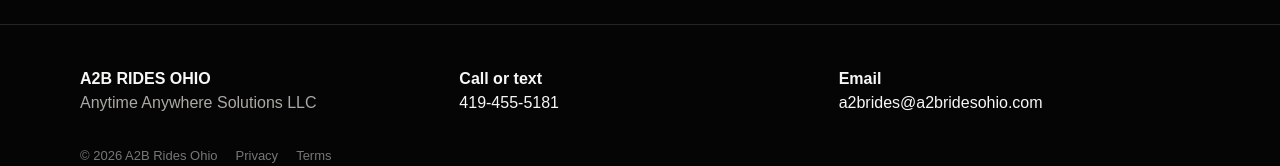
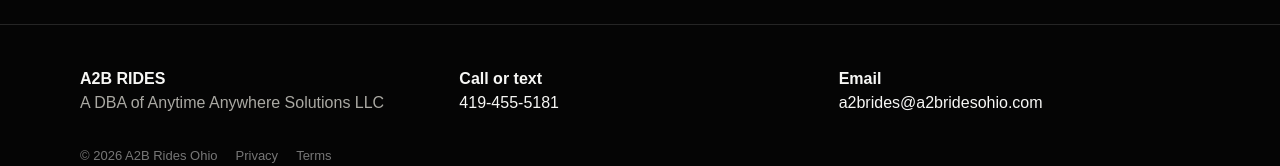
Before and after one commit to smobkings-oss/a2bridesohio-com, a Next.js app: page / in a window 1280 px wide. Shown: the part 1698-1864 px from the top of the page. Built offline with nearby package versions, Linux system fonts and the light colour scheme; no server answers.

Commit message:
Clarify A2B RIDES DBA ownership

```diff
--- a/app/layout.tsx
+++ b/app/layout.tsx
@@ -21,7 +21,7 @@
     {children}
     <footer id="contact" style={{borderTop:'1px solid #252525',padding:'42px 0',marginTop:56}}>
       <div className="shell grid3">
-        <div><strong>A2B RIDES OHIO</strong><div className="muted">Anytime Anywhere Solutions LLC</div></div>
+        <div><strong>A2B RIDES</strong><div className="muted">A DBA of Anytime Anywhere Solutions LLC</div></div>
         <div><strong>Call or text</strong><br/><a href="tel:14194555181">419-455-5181</a></div>
         <div><strong>Email</strong><br/><a href="mailto:a2brides@a2bridesohio.com">a2brides@a2bridesohio.com</a></div>
       </div>
```
